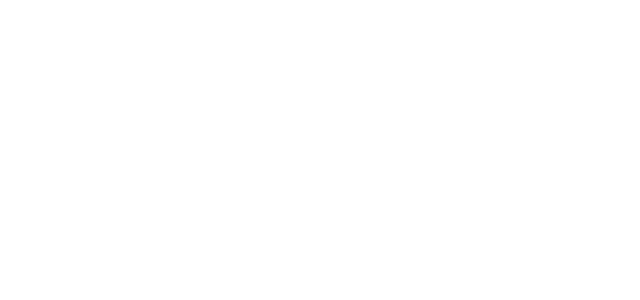
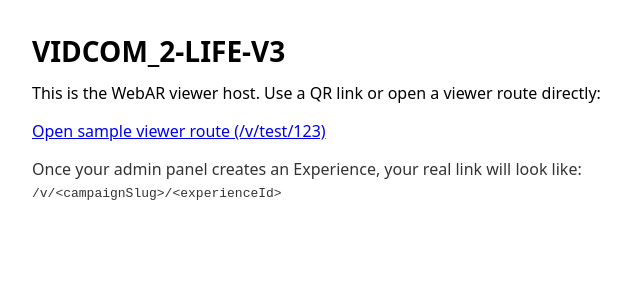
Before and after one commit to DMatt702/vidcom_2-life-v3, a React (Vite) app: page / in a window 1280 px wide. Before the commit this address had no page. Shown: the top 300 px of the page, without its empty margins (0-640 px from the left). Built offline with nearby package versions, Linux system fonts and the light colour scheme.

Commit message:
Add Home and NotFound components to App

```diff
--- a/src/App.tsx
+++ b/src/App.tsx
@@ -1,8 +1,47 @@
-import { Routes, Route } from "react-router-dom";
+import { Routes, Route, Link } from "react-router-dom";
 import Viewer from "./viewer/Viewer";
 
-export default () => (
-  <Routes>
-    <Route path="/v/:campaign/:id" element={<Viewer />} />
-  </Routes>
-);
+function Home() {
+  return (
+    <div style={{ padding: 24, fontFamily: "system-ui, sans-serif" }}>
+      <h1 style={{ margin: 0, fontSize: 28 }}>VIDCOM_2-LIFE-V3</h1>
+      <p style={{ marginTop: 12, fontSize: 16, maxWidth: 720 }}>
+        This is the WebAR viewer host. Use a QR link or open a viewer route directly:
+      </p>
+
+      <div style={{ marginTop: 16 }}>
+        <Link to="/v/test/123" style={{ fontSize: 16 }}>
+          Open sample viewer route (/v/test/123)
+        </Link>
+      </div>
+
+      <p style={{ marginTop: 16, opacity: 0.8 }}>
+        Once your admin panel creates an Experience, your real link will look like:
+        <br />
+        <code>/v/&lt;campaignSlug&gt;/&lt;experienceId&gt;</code>
+      </p>
+    </div>
+  );
+}
+
+function NotFound() {
+  return (
+    <div style={{ padding: 24, fontFamily: "system-ui, sans-serif" }}>
+      <h2 style={{ margin: 0 }}>Page not found</h2>
+      <p style={{ marginTop: 12 }}>
+        Try the viewer route: <code>/v/&lt;campaign&gt;/&lt;id&gt;</code>
+      </p>
+      <Link to="/">Back home</Link>
+    </div>
+  );
+}
+
+export default function App() {
+  return (
+    <Routes>
+      <Route path="/" element={<Home />} />
+      <Route path="/v/:campaign/:id" element={<Viewer />} />
+      <Route path="*" element={<NotFound />} />
+    </Routes>
+  );
+}
```
